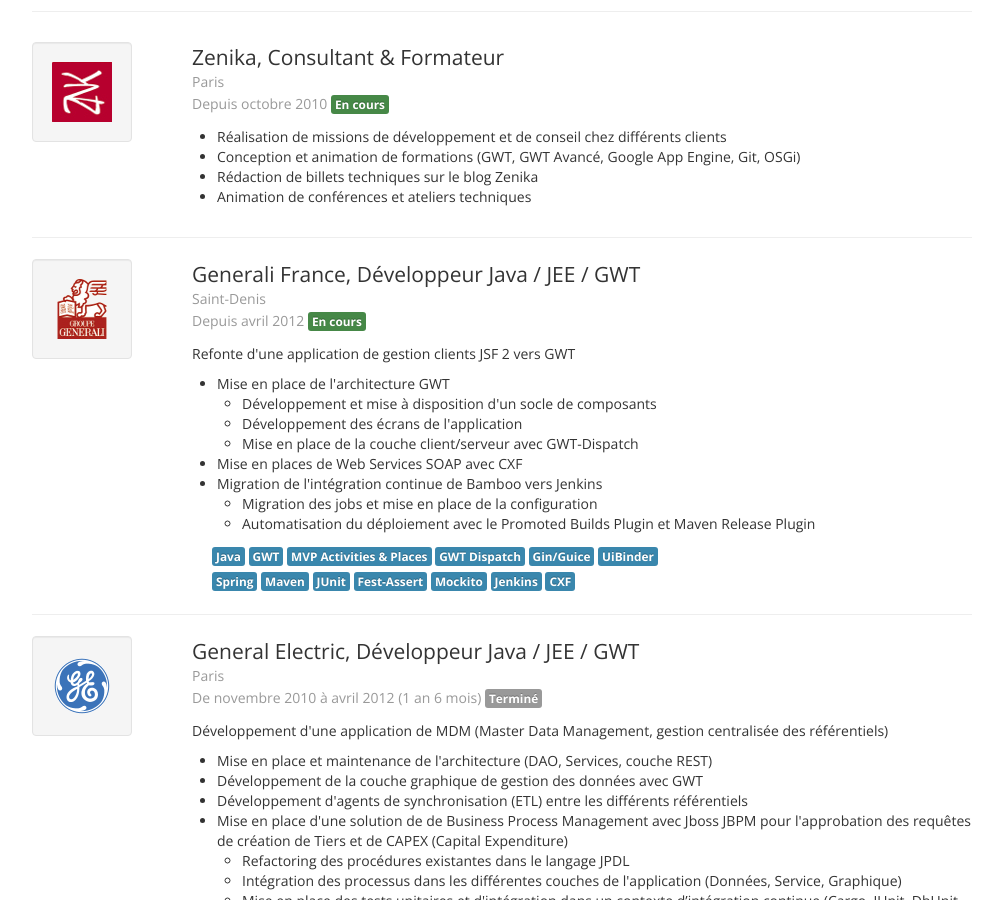
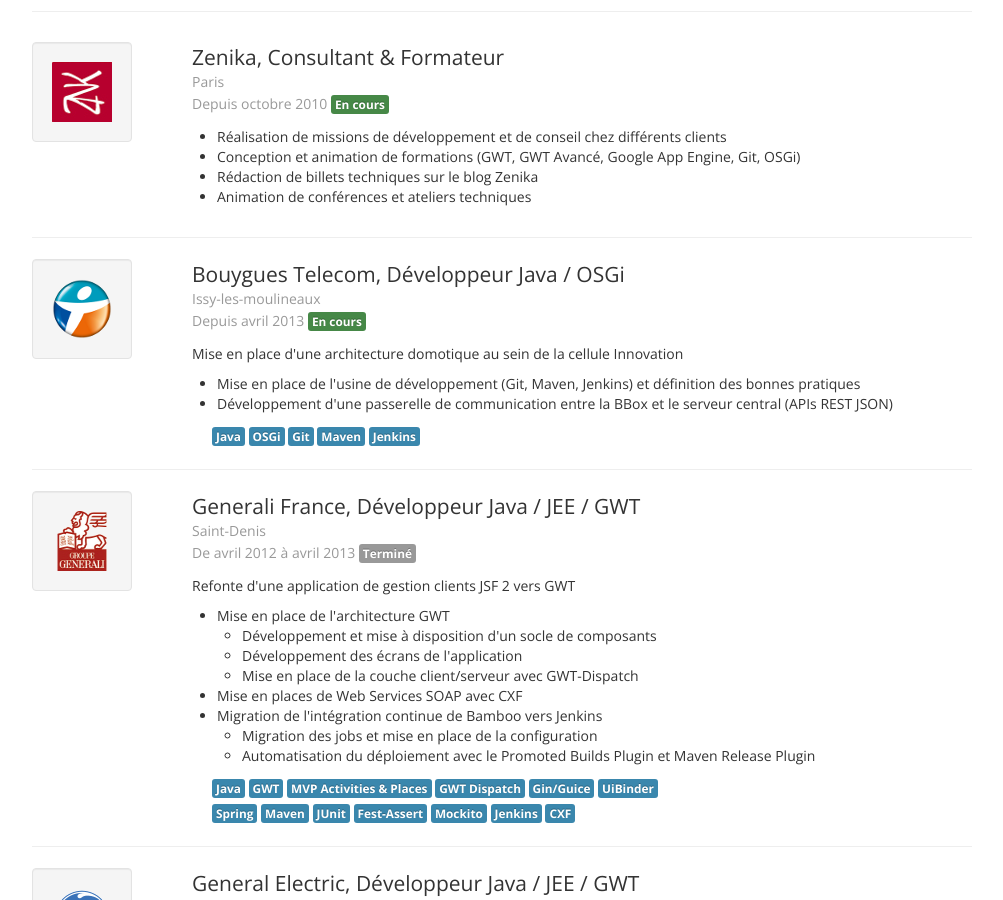
Before and after one commit to julienvey/julienvey.en, a Jekyll site: the page built from cv.html, in a window 1280 px wide and 900 px high, scrolled down 843 px. Shown: the whole window, without its empty margins (138-1141 px from the left). Built offline with Jekyll 4.4.1, drawn with Linux system fonts in a browser that asks for light colours; Markdown is read by kramdown in place of the engine named in the settings.

Commit message:
Mise à jour du CV

```diff
--- a/cv.html
+++ b/cv.html
@@ -140,6 +140,34 @@
 	</div>
 </div>
 
+
+<hr>
+
+<div class="row">
+	<div class="span2"><img class="well" src="/assets/img/bouygues-60.png" alt="Bouygues Telecom"></div>
+	<div class="span10">
+		<p>
+			<span class="lead">Bouygues Telecom, Développeur Java / OSGi</span> <br>
+			<span class="muted">Issy-les-moulineaux</span> <br>
+			<span class="muted">Depuis avril 2013</span> <span class="label label-success">En cours</span>
+		</p>
+		<p>Mise en place d'une architecture domotique au sein de la cellule Innovation</p>
+		<ul>
+			<li>Mise en place de l'usine de développement (Git, Maven, Jenkins) et définition des bonnes pratiques</li>
+			<li>Développement d'une passerelle de communication entre la BBox et le serveur central (APIs REST JSON)</li>
+		</ul>
+		<p>
+			<div class="span6">
+				<span class="label label-info">Java</span>
+				<span class="label label-info">OSGi</span>
+				<span class="label label-info">Git</span>
+				<span class="label label-info">Maven</span>
+				<span class="label label-info">Jenkins</span>
+			</div>
+		</p>
+	</div>
+</div>
+
 <hr>
 
 <div class="row">
@@ -148,7 +176,7 @@
 		<p>
 			<span class="lead">Generali France, Développeur Java / JEE / GWT</span> <br>
 			<span class="muted">Saint-Denis</span> <br>
-			<span class="muted">Depuis avril 2012</span> <span class="label label-success">En cours</span>
+			<span class="muted">De avril 2012 à avril 2013</span> <span class="label">Terminé</span>
 		</p>
 		<p>Refonte d'une application de gestion clients JSF 2 vers GWT</p>
 		<ul>
@@ -183,8 +211,6 @@
 			</div>
 		</p>
 	</div>
-
-
 </div>
 
 
```
Also changed, not shown: assets/img/bouygues-60.png (added).
